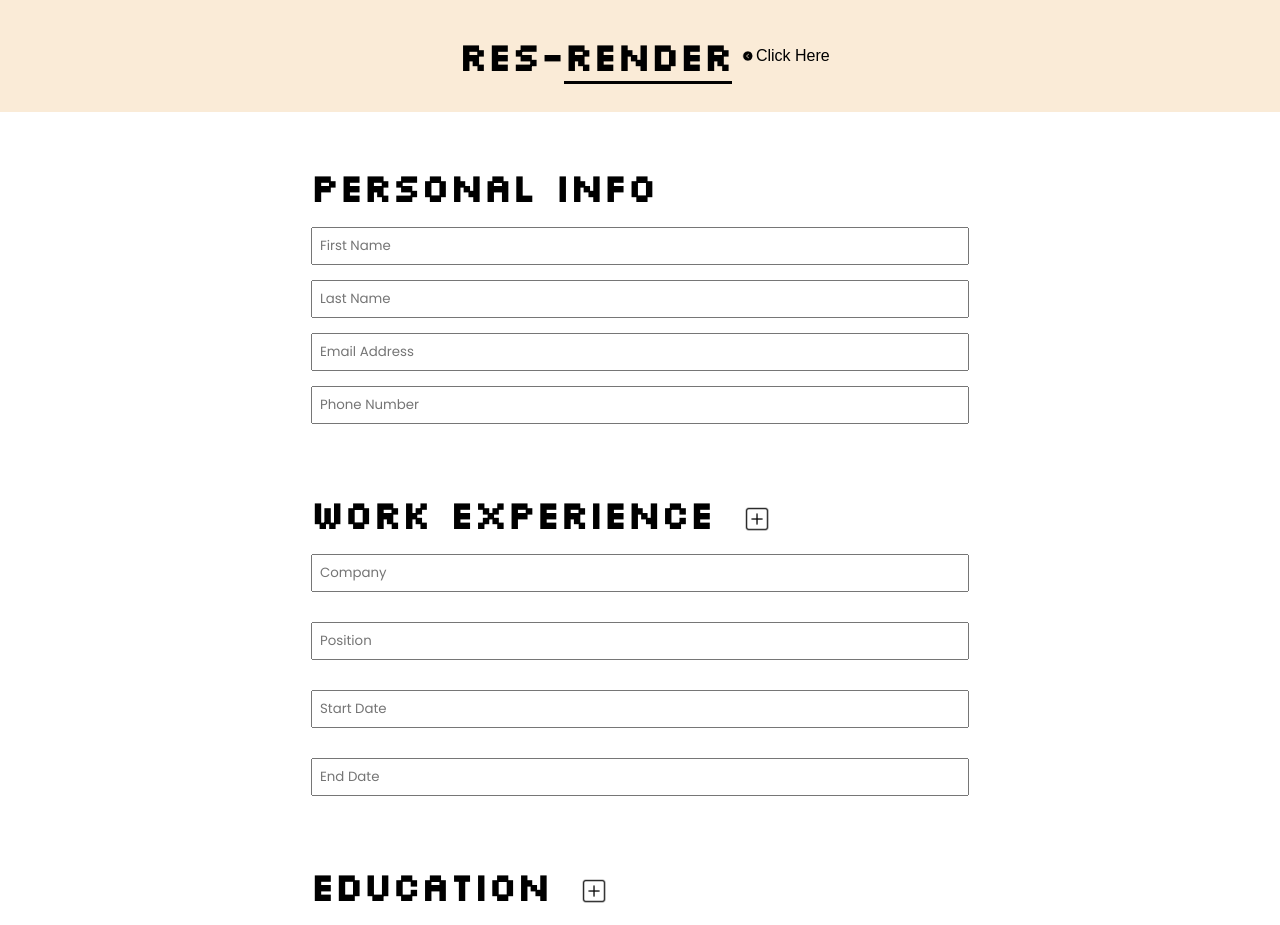
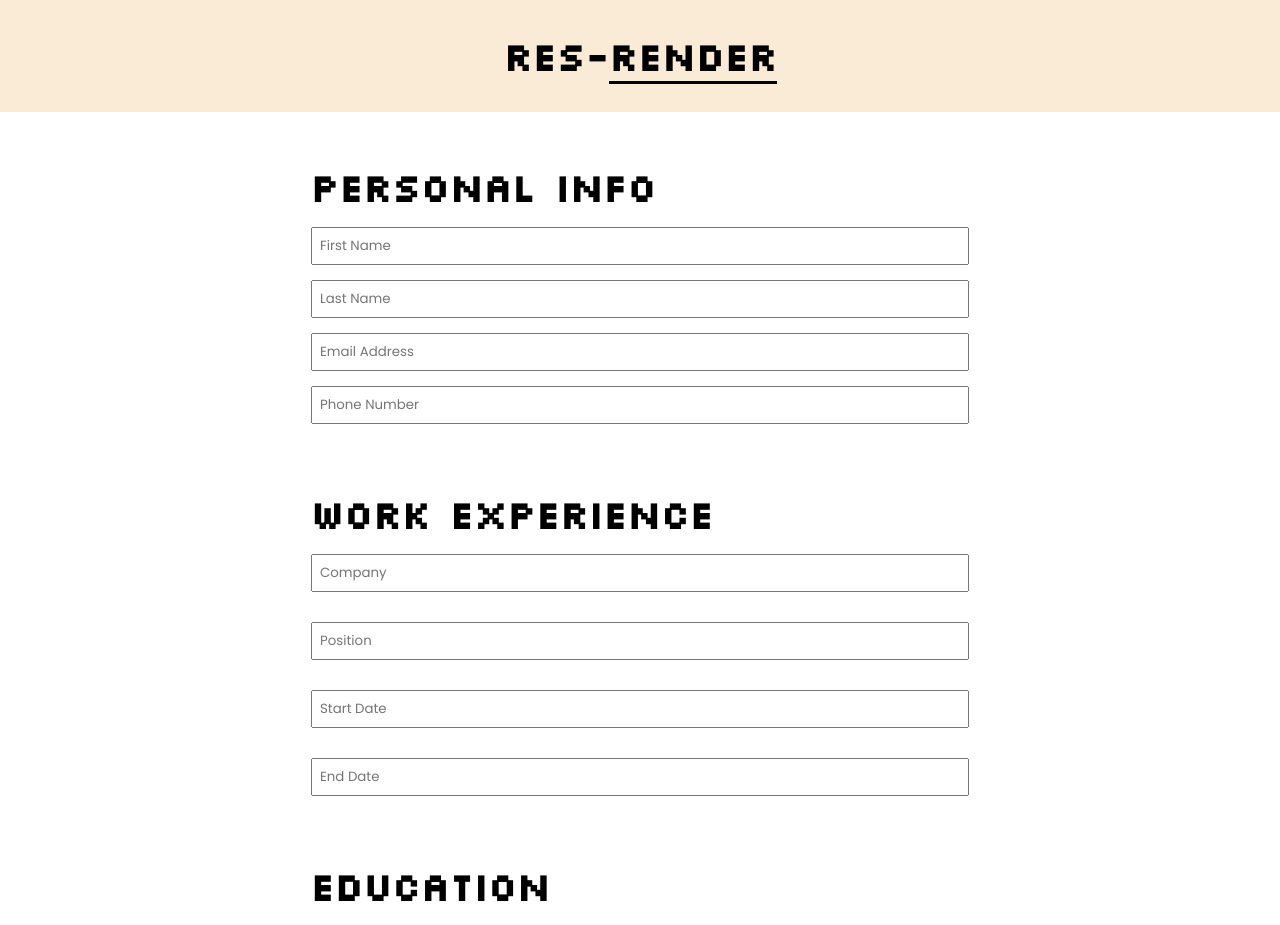
Before and after one commit to raheemelassadi/cv-project, a React (Create React App) app: page / in a window 1280 px wide. Shown: the top 925 px of the page. Built offline with nearby package versions, Linux system fonts and the light colour scheme; a web font is replaced by a local one.

Commit message:
changed styling, and removed certain functionality

```diff
--- a/src/App.js
+++ b/src/App.js
@@ -23,14 +23,21 @@ function App (){
 
   const getExperienceInfo=(data)=> {
     setExpInfo(data);
+    setShowInfo(true)
   }
 
   let componentRef = useRef();
 
+  const ref = useRef(null);
+
+  const handleClick = () => {
+    ref.current?.scrollIntoView({behavior: 'smooth'});
+  };
+
   return(
     <>
     <div>
-      <Header />
+      <Header onClick={handleClick}/>
     </div>
     <div>
       <GeneralInfo getGeneralInfo={getGeneralInfo}/>
@@ -43,7 +50,7 @@ function App (){
 
      <ReactToPrint
       trigger={() => {
-        return <div className="render-container"><button className="btn"><Render/></button></div>
+        return <div className="render-container"><button className="btn"><Render ref={ref}/></button></div>
       }}
 
       content = {() => componentRef}
--- a/src/App.scss
+++ b/src/App.scss
@@ -1,3 +1,6 @@
+
+
+
 .render-container {
     display: flex;
     justify-content: center;
--- a/src/components/Education.js
+++ b/src/components/Education.js
@@ -8,7 +8,7 @@ class Education extends Component{
         return(
             <div className="form-container">
                 <div className="experience-header">
-                <h1>Education <img src="../images/add.png" alt="plus sign"/></h1>
+                <h1>Education </h1>
                 </div>
                 <div className="experience-form">
                     <input type='text' placeholder="School"/>
--- a/src/components/Experience.js
+++ b/src/components/Experience.js
@@ -22,16 +22,11 @@ function Experience ({getExperienceInfo}){
        getExperienceInfo(general)
     }
 
-  const extraDetails=()=> {
-        setShowExtra(true)
-    }
-
-
 
         return(
             <div className="form-container">
                 <div className="experience-header">
-                <h1>Work Experience <img src="../images/add.png" alt="plus sign" onClick={extraDetails}/></h1>
+                <h1>Work Experience</h1>
                 </div>
                 <div className="experience-form">
                     <input type='text' placeholder="Company" value={general.company} name="company"
@@ -43,24 +38,6 @@ function Experience ({getExperienceInfo}){
                     <input type='text' placeholder="End Date" value={general.endDate} name="endDate"
                             onChange={(e)=> {handleChange(e); renderUserInfo()}}/>
                 </div>
-
-                {showExtra && (
-                    <>
-                    <hr />
-                    <div className="experience-form">
-                    <input type='text' placeholder="Company" value={general.company} name="company"
-                            onChange={(e)=> {handleChange(e); renderUserInfo()}}/>
-                    <input type='text' placeholder="Position" value={general.position} name="position"
-                           onChange={(e)=> {handleChange(e); renderUserInfo()}} />
-                    <input type='text' placeholder="Start Date" value={general.startDate} name="startDate"
-                           onChange={(e)=> {handleChange(e); renderUserInfo()}} />
-                    <input type='text' placeholder="End Date" value={general.endDate} name="endDate"
-                            onChange={(e)=> {handleChange(e); renderUserInfo()}}/>
-                </div>
-                </>
-                )
-                }
-
             </div>
         )
 
--- a/src/components/Header.js
+++ b/src/components/Header.js
@@ -1,15 +1,12 @@
-import React, { Component } from "react";
+import React from "react";
 import "./Header.scss"
 
-class Header extends Component{
-
-    render(){
-        return(
-            <div className="header">
-                <h1>Res-<span className="render-text">Render</span></h1><span className="horizontal-shake"><img src="../images/back.png" alt="left facing arrow"/>Click Here</span>
+function Header(){
+    return(
+            <div className="header" >
+                <h1>Res-<span className="render-text">Render</span></h1>
             </div>
         )
-    }
 }
 
 export default Header
--- a/src/components/Header.scss
+++ b/src/components/Header.scss
@@ -26,7 +26,6 @@ h1 {
 
 .render-text {
     border-bottom: 3px solid black;
-    cursor: pointer;
 }
 
 span.horizontal-shake {
```
